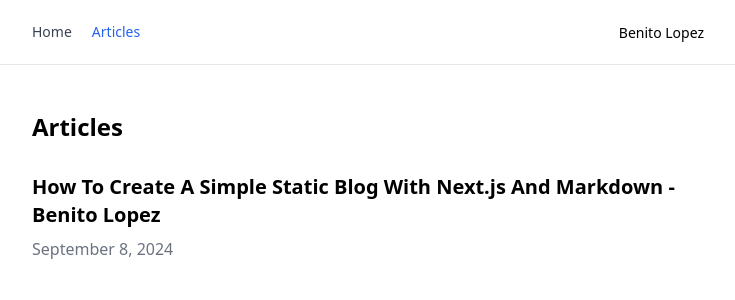
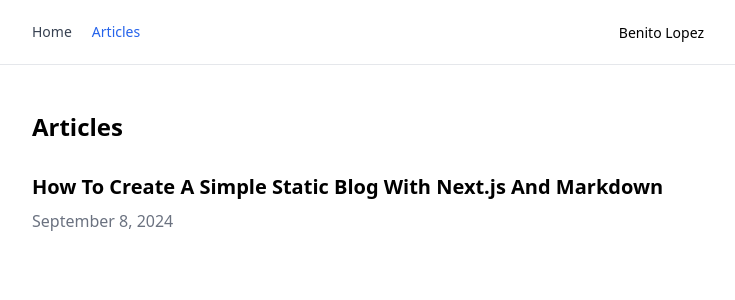
Before and after one commit to benitolopez/lopezb.com, a Next.js app: page /articles in a window 1280 px wide. Shown: the top 300 px of the page, without its empty margins (272-1007 px from the left). Built offline with nearby package versions, Linux system fonts and the light colour scheme; no server answers.

Commit message:
Fix post title

```diff
--- a/app/(default-layout)/articles/(posts)/how-to-create-a-static-blog-with-nextjs-and-markdown/page.mdx
+++ b/app/(default-layout)/articles/(posts)/how-to-create-a-static-blog-with-nextjs-and-markdown/page.mdx
@@ -17,7 +17,11 @@ export const metadata = {
 
 <article className="relative">
 
-<Title title={metadata.title} date={metadata.date} id="introduction" />
+<Title
+  title={metadata.title.replace(" - Benito Lopez", "")}
+  date={metadata.date}
+  id="introduction"
+/>
 
 <Toc
   title="Table of contents"
--- a/components/posts/posts.tsx
+++ b/components/posts/posts.tsx
@@ -9,7 +9,9 @@ export default function Posts({ posts }: { posts: Post[] }) {
       {posts.map(({ slug, title, date }) => (
         <div className="mb-5" key={slug}>
           <h2 className="title leading-7 text-black mb-2 font-bold text-xl">
-            <Link href={`/${BLOG_SLUG}/${slug}`}>{title}</Link>
+            <Link href={`/${BLOG_SLUG}/${slug}`}>
+              {title.replace(" - Benito Lopez", "")}
+            </Link>
           </h2>
           <span className="date text-gray-500">
             {format(parseISO(date), "MMMM d, yyyy")}
```
